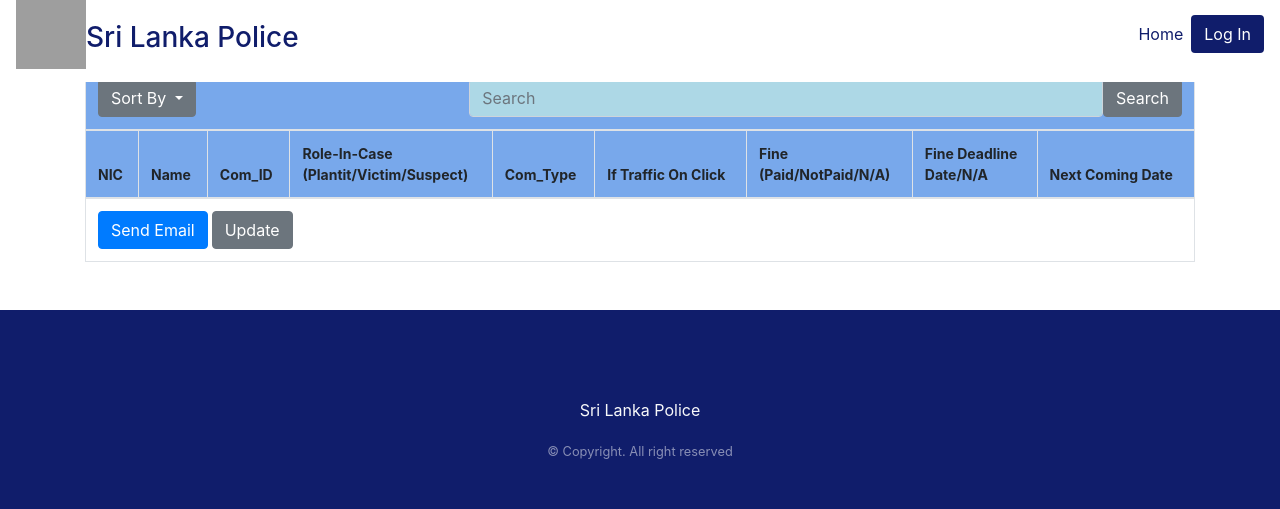
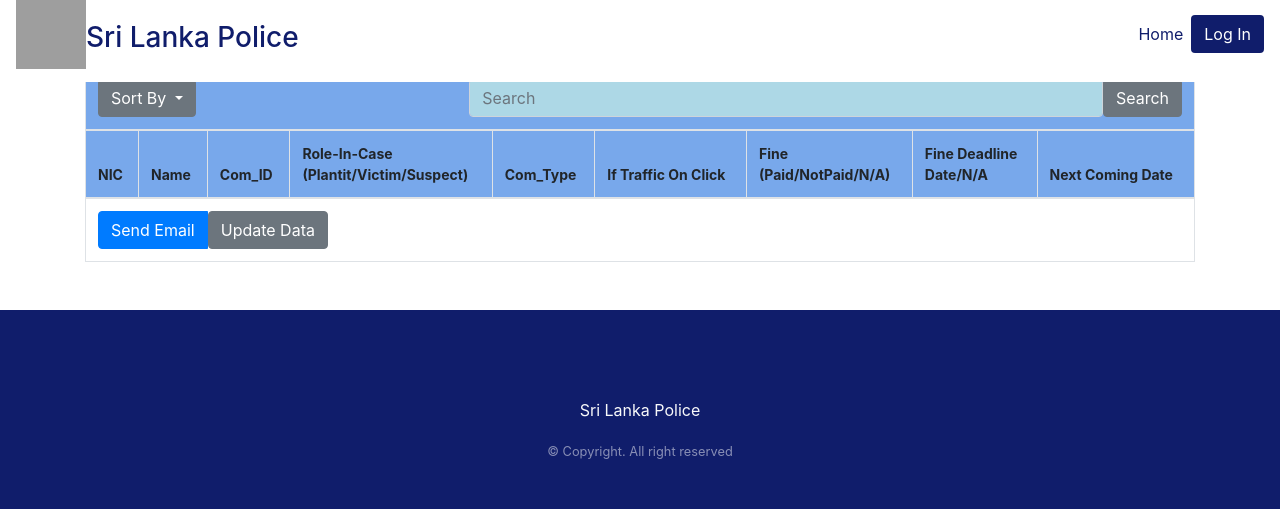
Before and after one commit to SA-Tester/SL-Police-Management-System, a PHP site: page /view-people.php in a window 1280 px wide. Shown: the part 14-523 px from the top of the page. Run offline with PHP 8.4, Linux system fonts and the light colour scheme; data that the repository does not hold is empty; some libraries are stand-ins or nearby versions; grey boxes are pictures that could not be loaded.

Commit message:
Adding form to each buttons in tfoot

```diff
--- a/src/view-people.php
+++ b/src/view-people.php
@@ -124,21 +124,19 @@
         </tr>
     <?php endforeach; ?>
             </tbody>
-            <tfoot>
             <tr>
            <td colspan="9">
-                        <button class="btn btn-primary">Send Email</button>
              <div class="btn-group">
-                            <button class="btn btn-secondary" id="dropdownMenuButton" data-toggle="dropdown">
-                                Update
-                            </button>
-
-                        </div>
+             <button class="btn btn-primary" data-toggle="modal" data-target="#emailModal">Send Email</button>
+             <form action="backend.php" method="post">
+             <button type="submit" class="btn btn-secondary" name="updateButton">Update Data</button>
+             </form>
           </td>
         </tr>
       </tfoot>
     </table>
   </div>
+
 
     <footer class="py-5 mt-5" style="background-color: #101D6B;">
         <div class="container text-light text-center">
```
Lines whose indentation alone changed are shown as unchanged.
